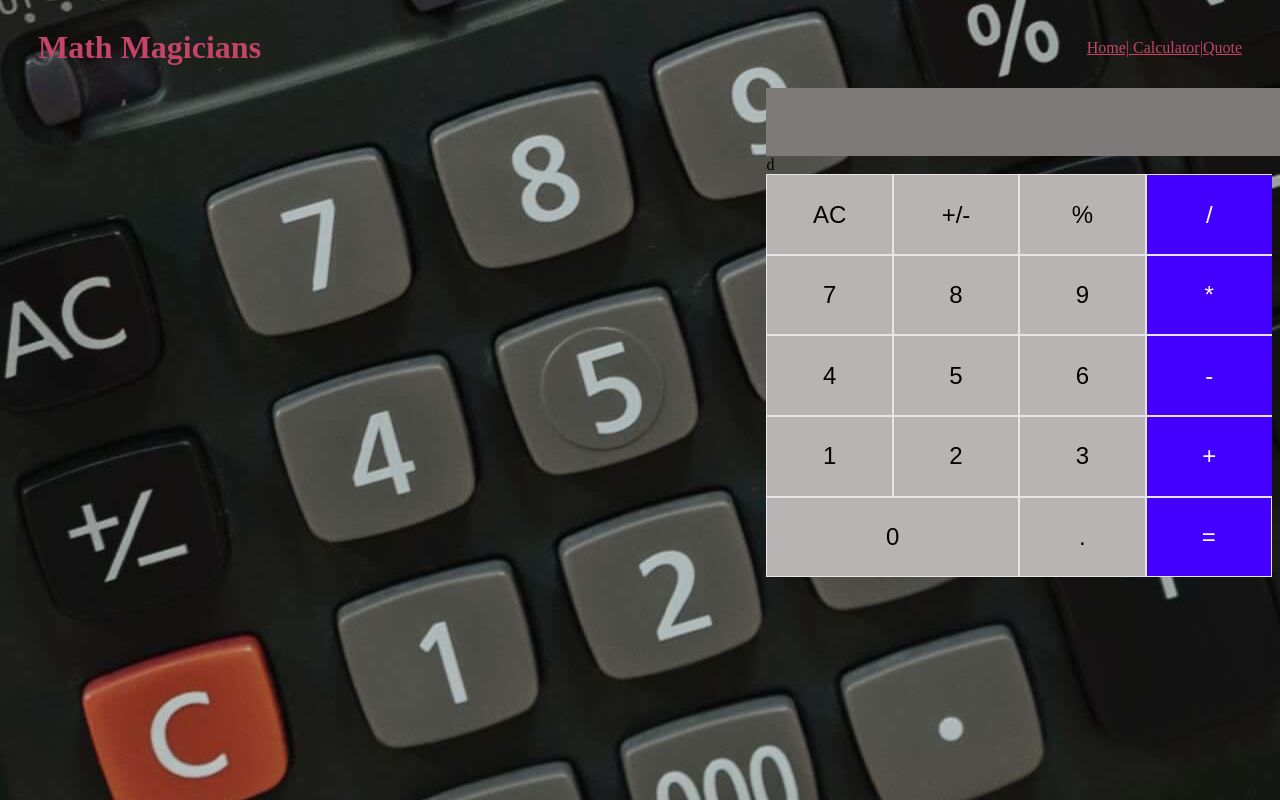
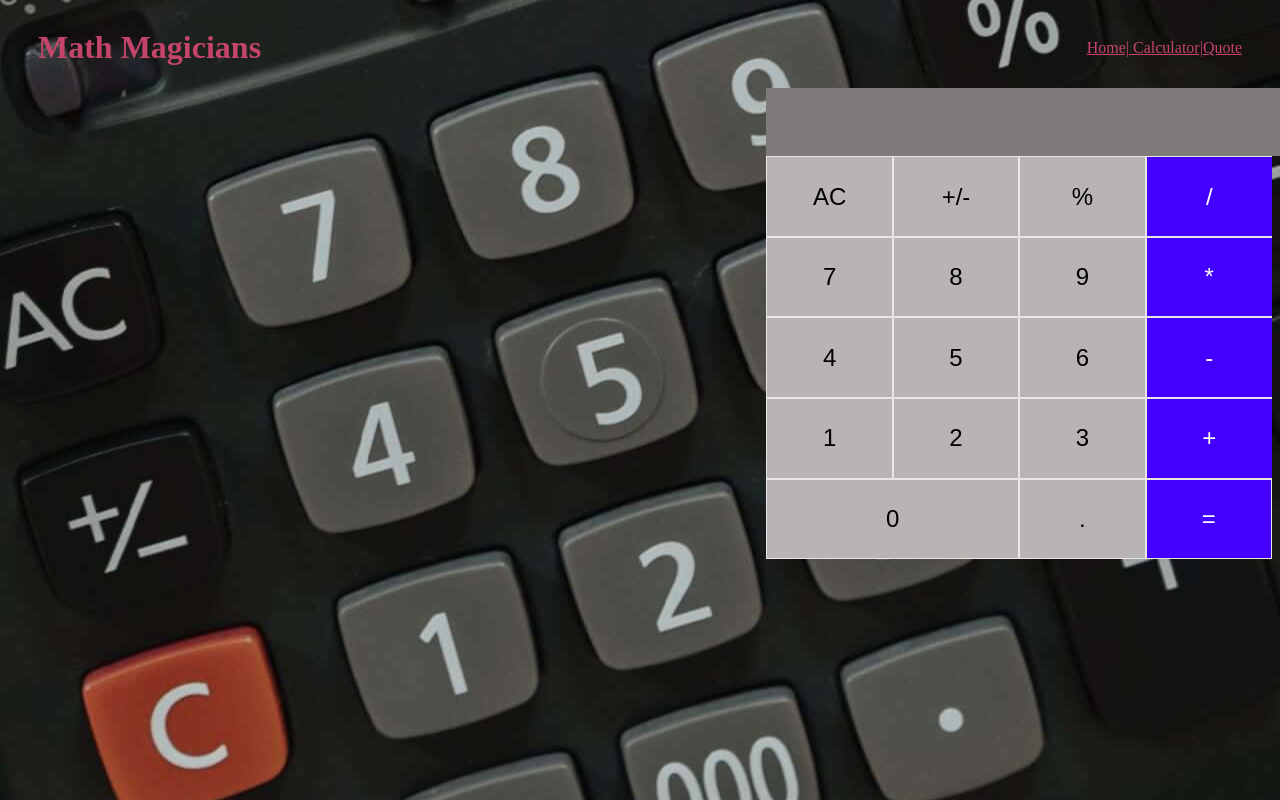
Before and after one commit to che30/react-calculator-app-project, a React (Create React App) app: page /App in a window 1280 px wide. Shown: the top 800 px of the page. Built offline with nearby package versions, Linux system fonts and the light colour scheme; the HTML template or start-up script is replaced by a standard one.

Commit message:
Readjust app snapshot

```diff
--- a/src/component/App.js
+++ b/src/component/App.js
@@ -24,7 +24,6 @@ const App = () => {
         next={calculator.next}
         operation={calculator.operation}
       />
-  d
       <Buttonpanel clickHandler={handleClick} />
     </div>
   );
```
